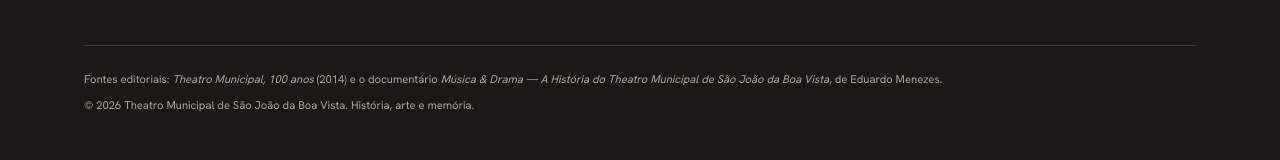
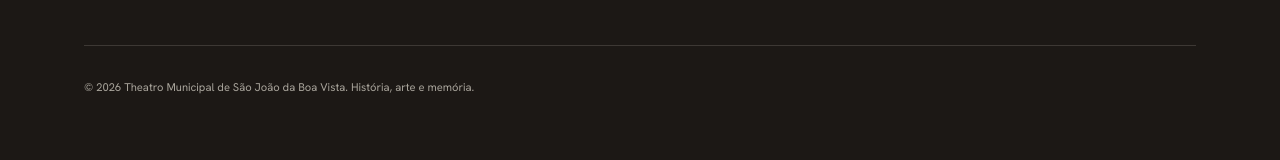
Before and after one commit to edumenezes75/theatro-sjbv, a Next.js app: page / in a window 1280 px wide. Shown: the part 8267-8427 px from the top of the page. Built offline with nearby package versions, Linux system fonts and the light colour scheme.

Commit message:
Rodape: remove a linha 'Fontes editoriais'

```diff
--- a/components/Footer.tsx
+++ b/components/Footer.tsx
@@ -37,7 +37,6 @@ export default function Footer() {
           </div>
         </div>
         <div className="mt-12 border-t border-cream/15 pt-6 text-[0.7rem] leading-relaxed text-cream/65">
-          <p>Fontes editoriais: <em>Theatro Municipal, 100 anos</em> (2014) e o documentário <em>Música &amp; Drama — A História do Theatro Municipal de São João da Boa Vista</em>, de Eduardo Menezes.</p>
           <p className="mt-2">© {new Date().getFullYear()} Theatro Municipal de São João da Boa Vista. História, arte e memória.</p>
         </div>
       </div>
```
